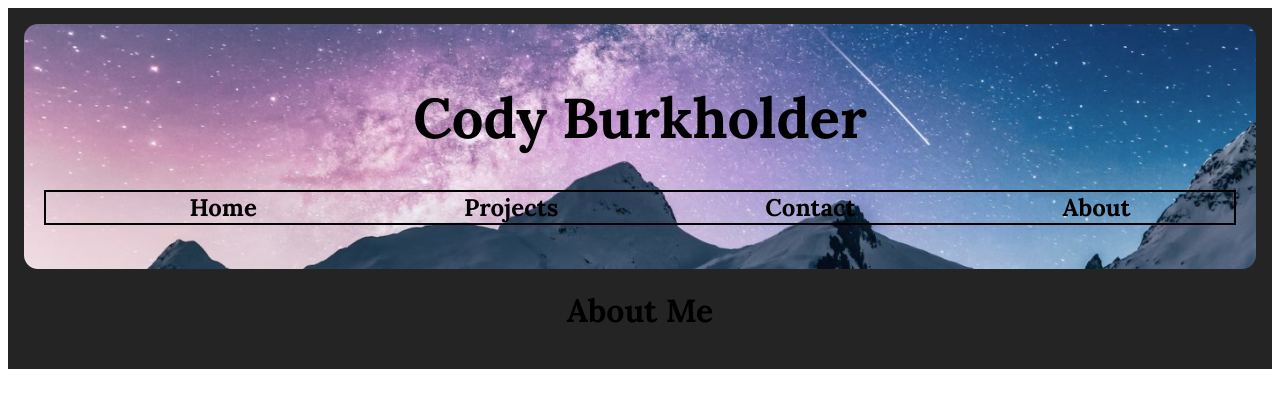
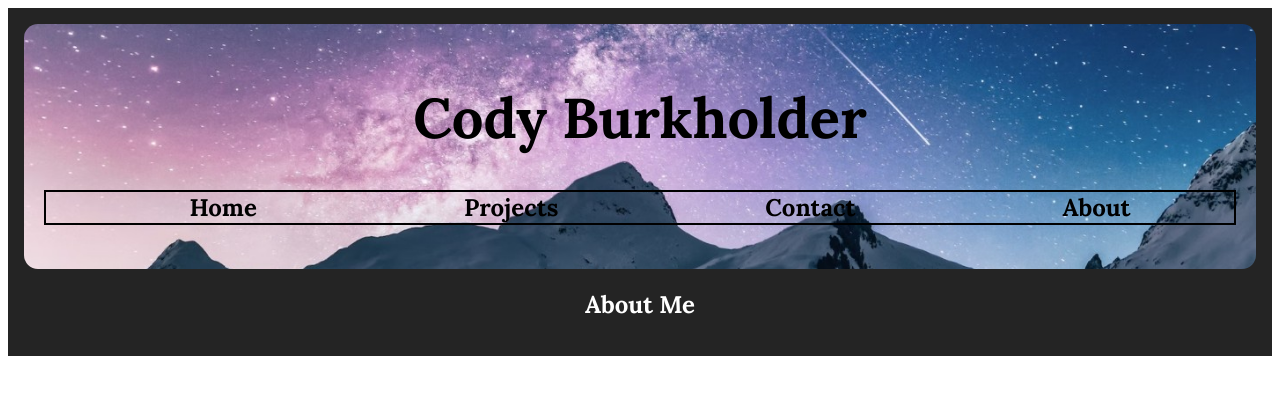
Before and after one commit to chilejay7/React-Portfolio, a React (Vite) app: page /about in a window 1280 px wide. Shown: the top 408 px of the page. Built offline with nearby package versions, Linux system fonts and the light colour scheme.

Commit message:
page title elements updated

```diff
--- a/src/App.css
+++ b/src/App.css
@@ -45,6 +45,10 @@ header {
   }
 }
 
+.title {
+  color: white;
+}
+
 /* .logo {
   height: 6em;
   padding: 1.5em;
--- a/src/pages/AboutPage.jsx
+++ b/src/pages/AboutPage.jsx
@@ -1,6 +1,6 @@
 function AboutPage() {
     return (
-        <h1>About Me</h1>
+        <h2 className="title">About Me</h2>
     )
 }
 
--- a/src/pages/ContactPage.jsx
+++ b/src/pages/ContactPage.jsx
@@ -1,6 +1,6 @@
 function ContactPage() {
     return (
-        <h1>Contact Me</h1>
+        <h2>Contact Me</h2>
     )
 }
 
--- a/src/pages/ErrorPage.jsx
+++ b/src/pages/ErrorPage.jsx
@@ -1,5 +1,6 @@
 function ErrorPage() {
     console.log(`Error!!!!`);
+    <h2 className="title">Error</h2>
 }
 
 export default ErrorPage;
--- a/src/pages/HomePage.jsx
+++ b/src/pages/HomePage.jsx
@@ -4,7 +4,7 @@ function HomePage() {
 
     console.log(`You're Home!!!`);
     return (
-        <h1>Home</h1>
+        <h2 className="title">Home</h2>
     );
 }
 
--- a/src/pages/ProjectPage.jsx
+++ b/src/pages/ProjectPage.jsx
@@ -1,6 +1,6 @@
 function ProjectPage() {
     return (
-        <h1>Current and Future Projects</h1>
+        <h2 className="title">Current and Future Projects</h2>
     )
 }
 
```
